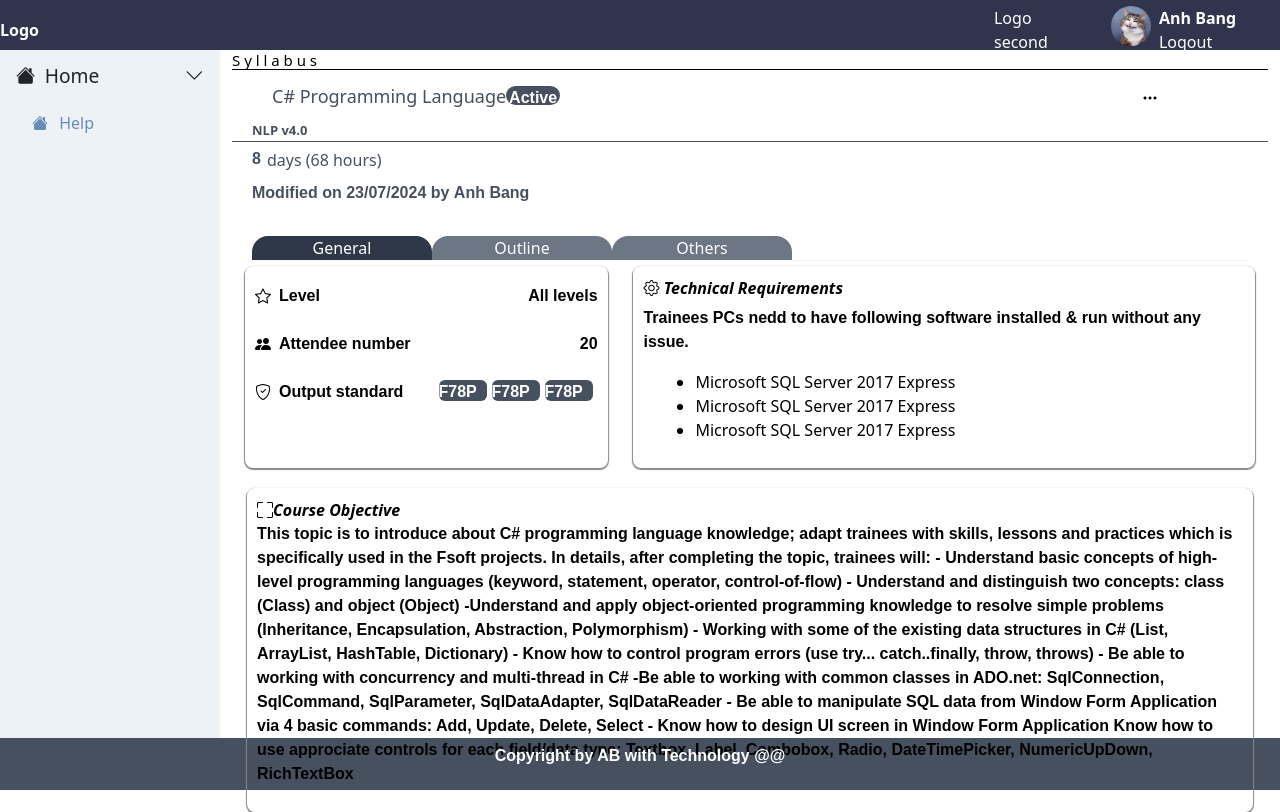
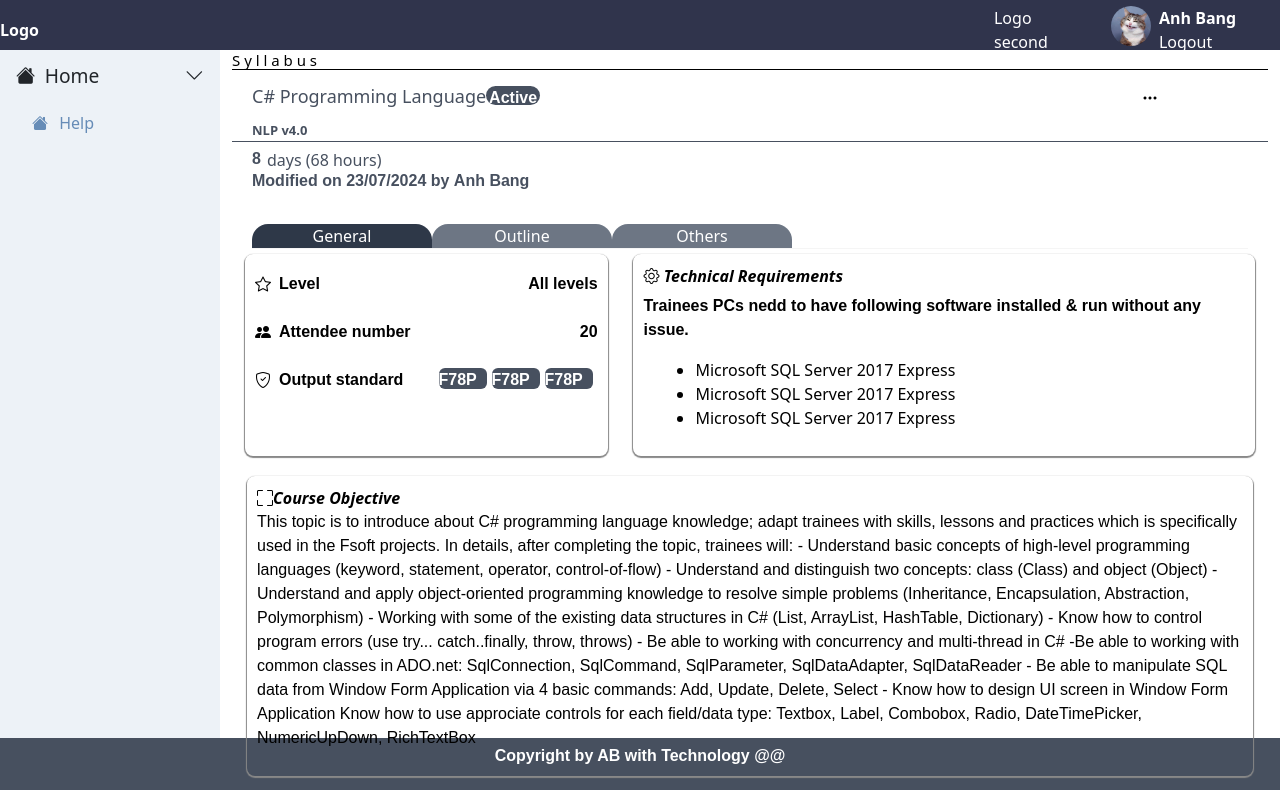
Before and after one commit to anhbang369/manage-education, a React (Create React App) app: page /view in a window 1280 px wide. Shown: the top 812 px of the page. Built offline with nearby package versions, Linux system fonts and the light colour scheme.

Commit message:
fix general with bootstrap

```diff
--- a/src/Page/syllabusGeneral.css
+++ b/src/Page/syllabusGeneral.css
@@ -31,7 +31,6 @@
 }
 
 .syllabus__title{
-    margin-left: 20px;
     color: #47505f;
     font-size: 18px;
 }
@@ -48,6 +47,7 @@
 
 .syllabus__time{
     display: flex;
+    height: 4%;
 }
 
 .date__span{
@@ -67,6 +67,10 @@
     color: #47505f;
 }
 
+.info__detail p{
+    margin-bottom: 0rem;
+}
+
 .tabs__outline.active {
     background-color: #2e3848;
 }
--- a/src/Routes.js
+++ b/src/Routes.js
@@ -11,6 +11,7 @@ export const Routes = () => {
                 <Route path="/login" component={Login} />
                 <Route path="/syllabus" component={() => <SyllabusList />} />
                 <Route path="/view" component={() => <SyllabusView />} />
+                <Route path="/lp" component={() => <SyllabusCreate />} />
                 <Redirect from="/" to="/login" />
             </Switch>
         </Router>
--- a/src/components/general/general.css
+++ b/src/components/general/general.css
@@ -88,3 +88,7 @@
     box-shadow: 0px 1px 1px 1px #888888;
     margin: 20px 15px;
 }
+
+.details__info{
+    font-weight: normal;
+}
```
